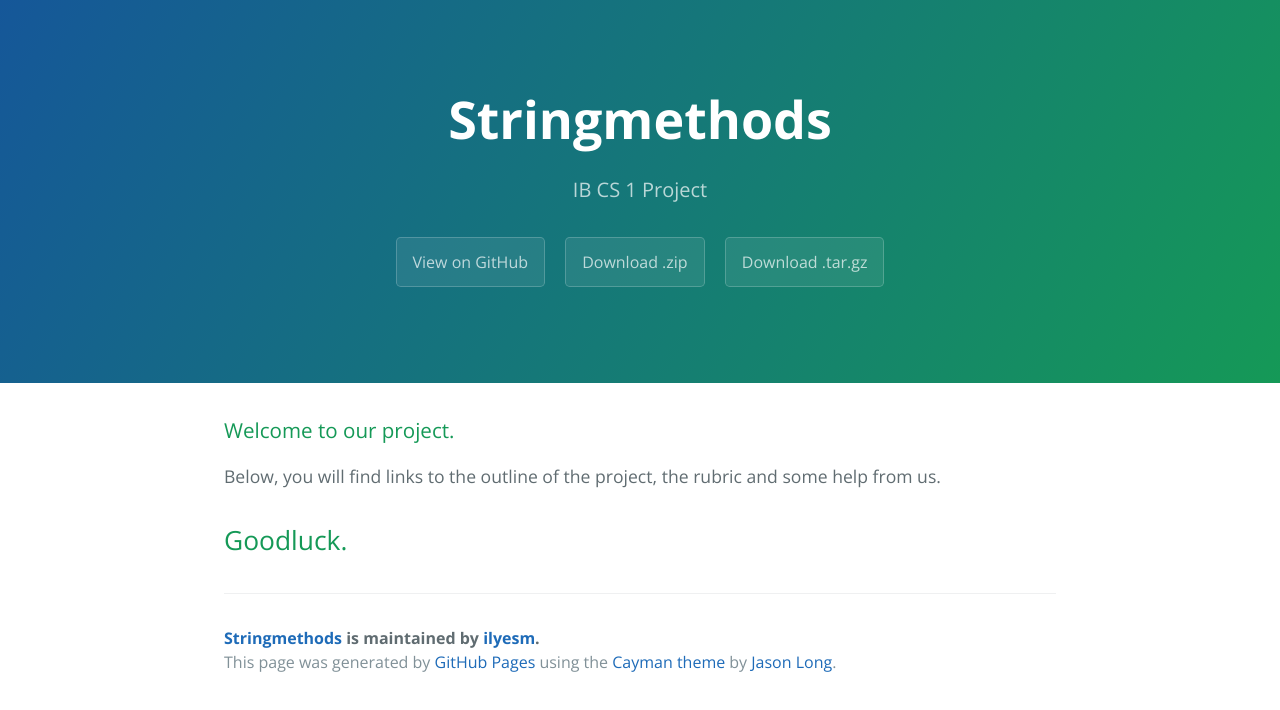
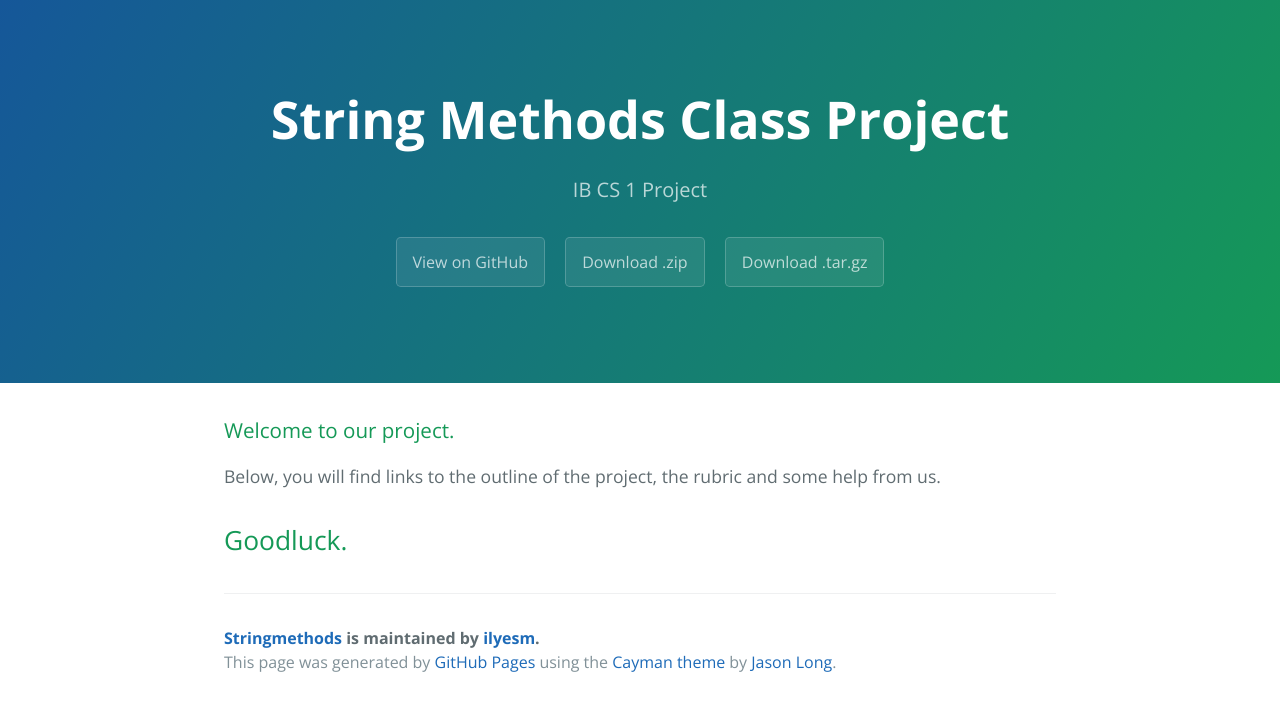
Before and after one commit to ilyesm/stringmethods, a plain HTML site: page index.html in a window 1280 px wide. Drawn offline with nearby package versions, Linux system fonts and the light colour scheme.

Commit message:
Changed title

```diff
--- a/index.html
+++ b/index.html
@@ -2,7 +2,7 @@
 <html lang="en-us">
   <head>
     <meta charset="UTF-8">
-    <title>Stringmethods by ilyesm</title>
+    <title>String Methods Class Project by ilyesm</title>
     <meta name="viewport" content="width=device-width, initial-scale=1">
     <link rel="stylesheet" type="text/css" href="stylesheets/normalize.css" media="screen">
     <link href='https://fonts.googleapis.com/css?family=Open+Sans:400,700' rel='stylesheet' type='text/css'>
@@ -11,7 +11,7 @@
   </head>
   <body>
     <section class="page-header">
-      <h1 class="project-name">Stringmethods</h1>
+      <h1 class="project-name">String Methods Class Project</h1>
       <h2 class="project-tagline">IB CS 1 Project</h2>
       <a href="https://github.com/ilyesm/stringmethods" class="btn">View on GitHub</a>
       <a href="https://github.com/ilyesm/stringmethods/zipball/master" class="btn">Download .zip</a>
```
